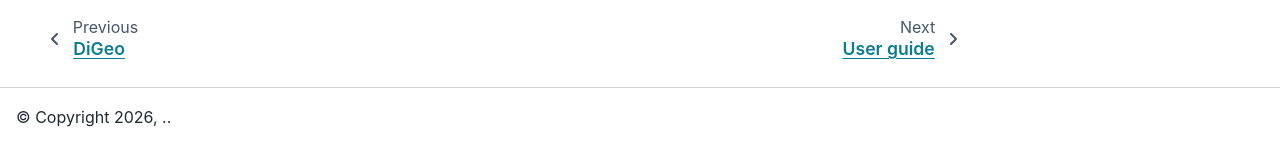
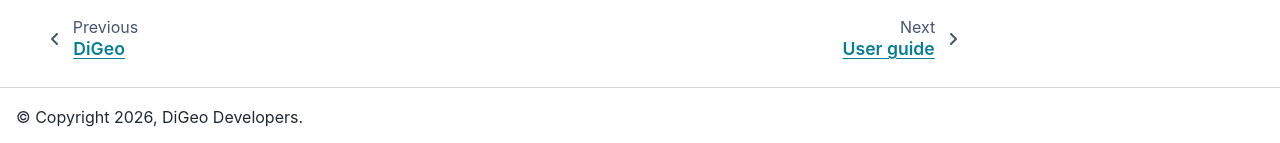
Before and after one commit to circle-group/DiGeo, a Sphinx documentation site: the page built from doc/source/install.rst, in a window 1280 px wide and 1087 px high. Shown: the part 941-1084 px from the top of the window. Built offline with Sphinx 7.4.7 and the PyData theme 0.15.4, drawn with Linux system fonts in a browser that asks for light colours.

Commit message:
DOC authors

```diff
--- a/doc/source/conf.py
+++ b/doc/source/conf.py
@@ -12,8 +12,8 @@
 from digeo import __version__ as digeo_version
 
 project = 'DiGeo'
-copyright = '2026, .'
-author = '.'
+copyright = '2026, DiGeo Developers'
+author = 'DiGeo Developers'
 release = digeo_version
 
 autodoc_mock_imports = ["digeo.ops.cuda"]
--- a/pyproject.toml
+++ b/pyproject.toml
@@ -6,7 +6,9 @@
 [project]
 name = "digeo"
 dynamic = ["version"]
-authors = [{name = "Hippolyte Verninas"}]
+maintainers = [
+    {name = "digeo developpers"},
+]
 license = "BSD-3-Clause"
 description = "A library for differentiable geometry."
 readme = "README.md"
```
